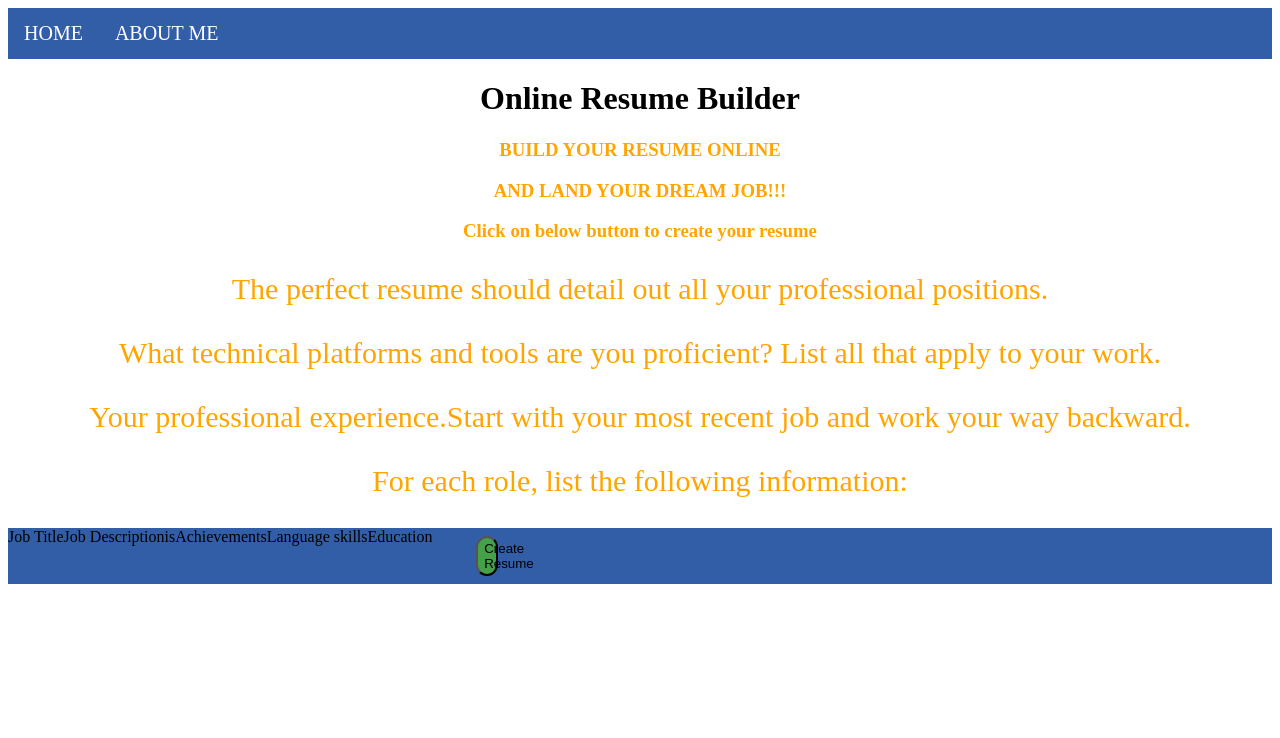
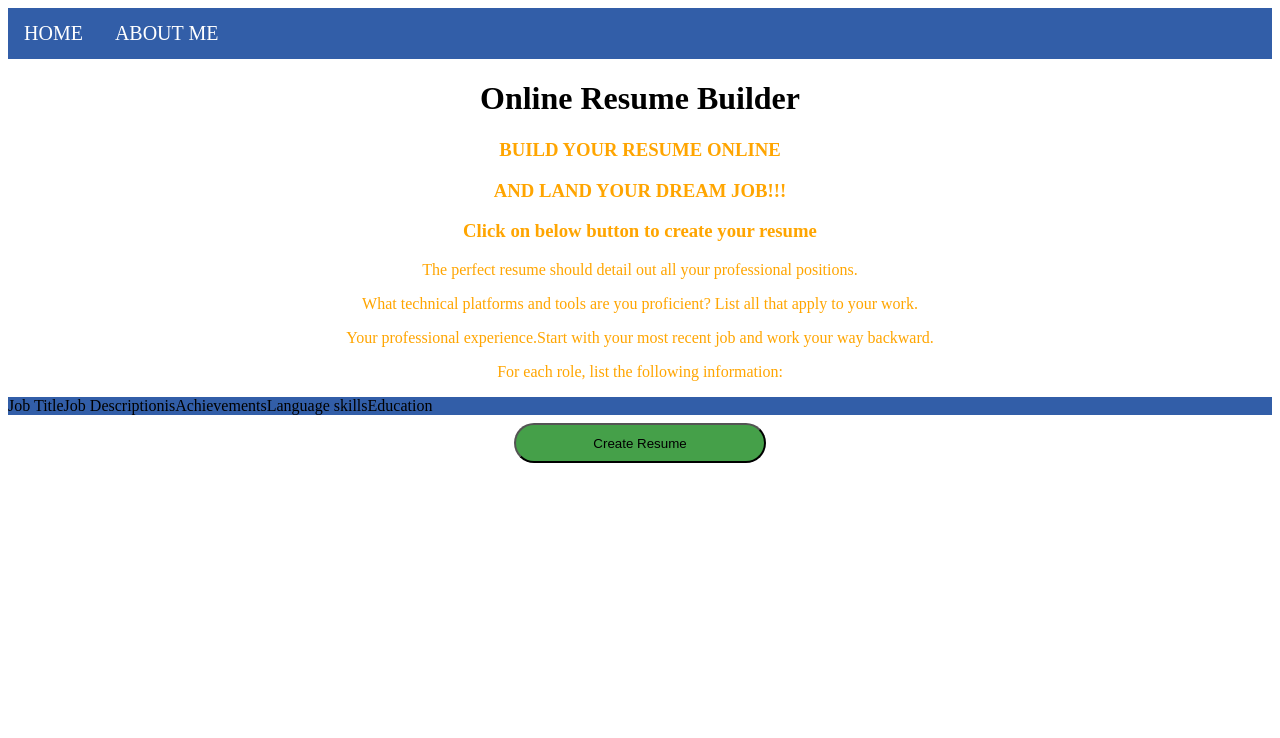
Before and after one commit to someshugar445/Resume_Creator_flask_app, a Flask app: page / in a window 1280 px wide. Shown: the top 738 px of the page. Run offline with Flask 2, Linux system fonts and the light colour scheme; some libraries are stand-ins or nearby versions.

```diff
--- a/static/css/template.css
+++ b/static/css/template.css
@@ -29,6 +29,6 @@ h3{
 }
 p{
   text-align: center;
-  font-size: 30px;
+  font-size: medium;
   color: #FFA500;
 }
--- a/template/home.html
+++ b/template/home.html
@@ -16,13 +16,13 @@
 	<p>What technical platforms and tools are you proficient? List all that apply to your work. </p>
 	<p>Your professional experience.Start with your most recent job and work your way backward.</p>
 	<p>For each role, list the following information:</p>
-	<ul>
+	<ul style="none">
 		<li>Job Title<li>
 		<li>Job Descriptionis<li>
 		<li>Achievements<li>
 		<li>Language skills<li>
 		<li>Education<li>
-	</ui>
+	</ul>
     <button type="submit" style="border-radius: 20px;cursor: pointer;margin: 8px 0;width: 20%;height: 40px;background-color: #45a049;" onclick="window.location.href='{{ url_for( 'submit') }}';">Create Resume</button>
   </center>
   <br><br><br>
```
